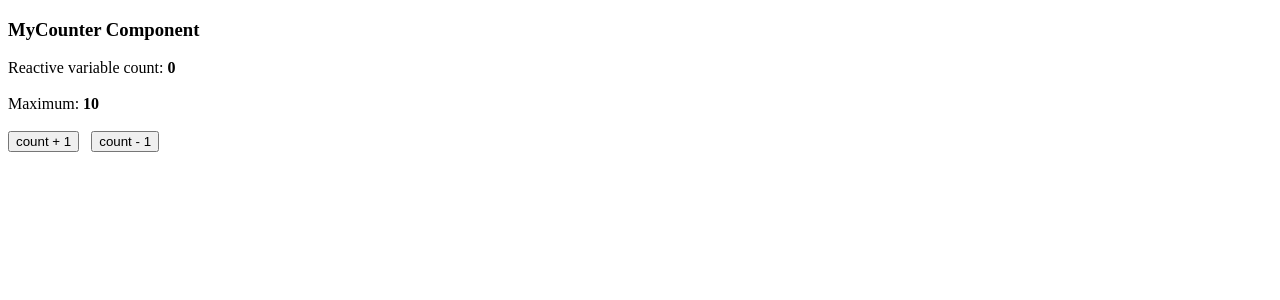
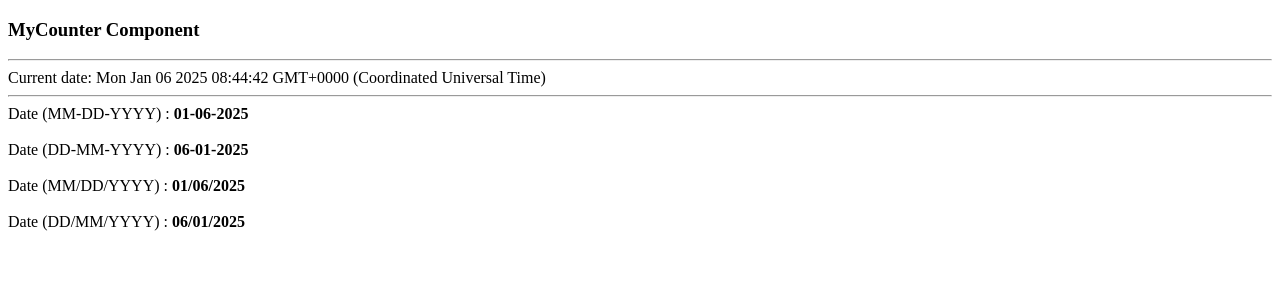
Before and after one commit to IrsyadHalimi/vueapp, a Vue app: page / in a window 1280 px wide. Shown: the top 300 px of the page. Built offline with nearby package versions, Linux system fonts and the light colour scheme.

Commit message:
dateFormat

```diff
--- a/src/components/MyCounter.vue
+++ b/src/components/MyCounter.vue
@@ -1,26 +1,53 @@
 <script setup>
-import useMaximum from "../composables/useMaximum.js";
+import { customRef } from "vue";
 
-const maximum = 10;
-
-const count = useMaximum(maximum);
-
-function increment() {
-  count.value += 1;
+const formatDate = (date, format) => {
+  const options = { year: 'numeric', month: '2-digit', day: '2-digit' };
+  if (format == "MM-DD-YYYY")
+    return date.toLocaleDateString('en-US', options).replace(/\//g, '-');
+  else if (format == "DD-MM-YYYY")
+    return date.toLocaleDateString('en-GB', options).replace(/\//g, '-');
+  else if (format == "MM/DD/YYYY")
+    return date.toLocaleDateString('en-US', options);
+  else if (format == "DD/MM/YYYY")
+    return date.toLocaleDateString('en-GB', options);
 }
 
-function decrement() {
-  count.value -= 1;
-}
+const useFormatDate = (date, format) => {
+  return customRef((track, trigger) => {
+    let value = date;
+    return {
+      get() {
+        track();
+        return formatDate(value, format);
+      },
+      set(newValue) {
+        value = newValue;
+        trigger();
+      }
+    };
+  });
+};
+
+const date = new Date();
+
+const dateMMDDYYYY = useFormatDate(date, "MM-DD-YYYY");
+const dateDDMMYYYY = useFormatDate(date, "DD-MM-YYYY");
+const dateMMDDYYYY_slash = useFormatDate(date, "MM/DD/YYYY");
+const dateDDMMYYYY_slash = useFormatDate(date, "DD/MM/YYYY");
 
 </script>
 <template>
   <h3>MyCounter Component</h3>
-  Reactive variable count: <b>{{ count }}</b>
+  <hr>
+  Current date: {{ date }}
+  <hr>
+  Date (MM-DD-YYYY) : <b>{{ dateMMDDYYYY }}</b>
   <br><br>
-  Maximum: <b>{{ maximum }}</b>
+  Date (DD-MM-YYYY) : <b>{{ dateDDMMYYYY }}</b>
   <br><br>
-  <button @click="increment">count + 1</button>
-  &nbsp;
-  <button @click="decrement">count - 1</button>
+  Date (MM/DD/YYYY) : <b>{{ dateMMDDYYYY_slash }}</b>
+  <br><br>
+  Date (DD/MM/YYYY) : <b>{{ dateDDMMYYYY_slash }}</b>
+  <br><br>
 </template>
```
